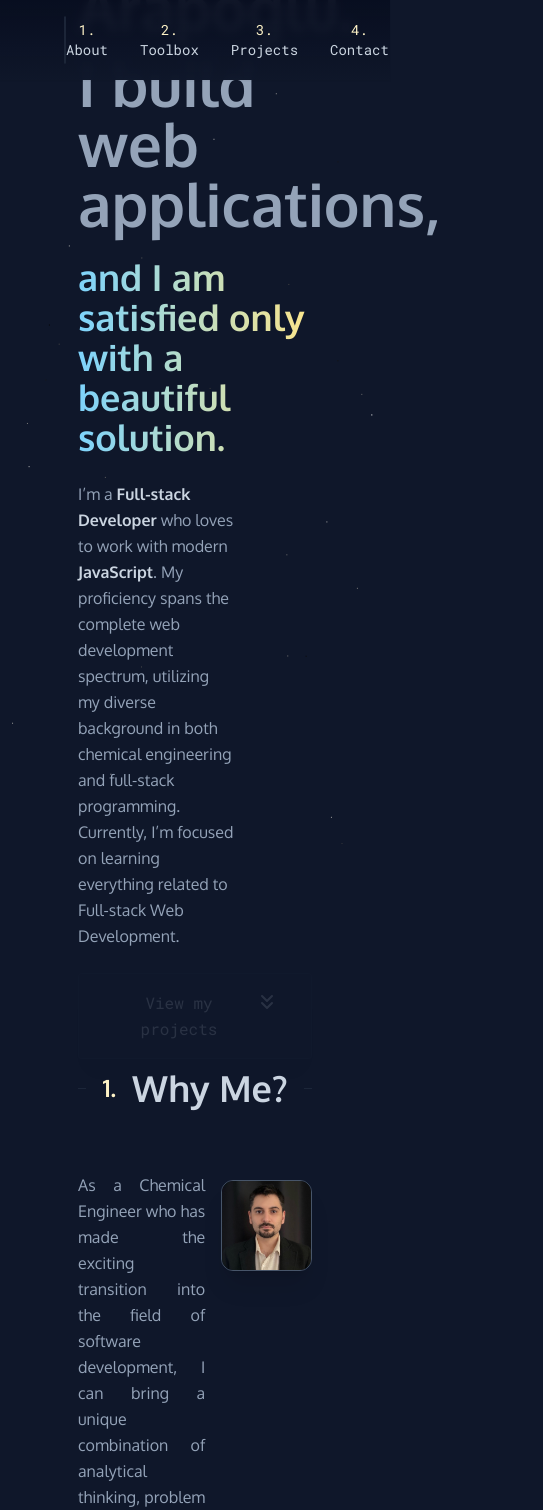
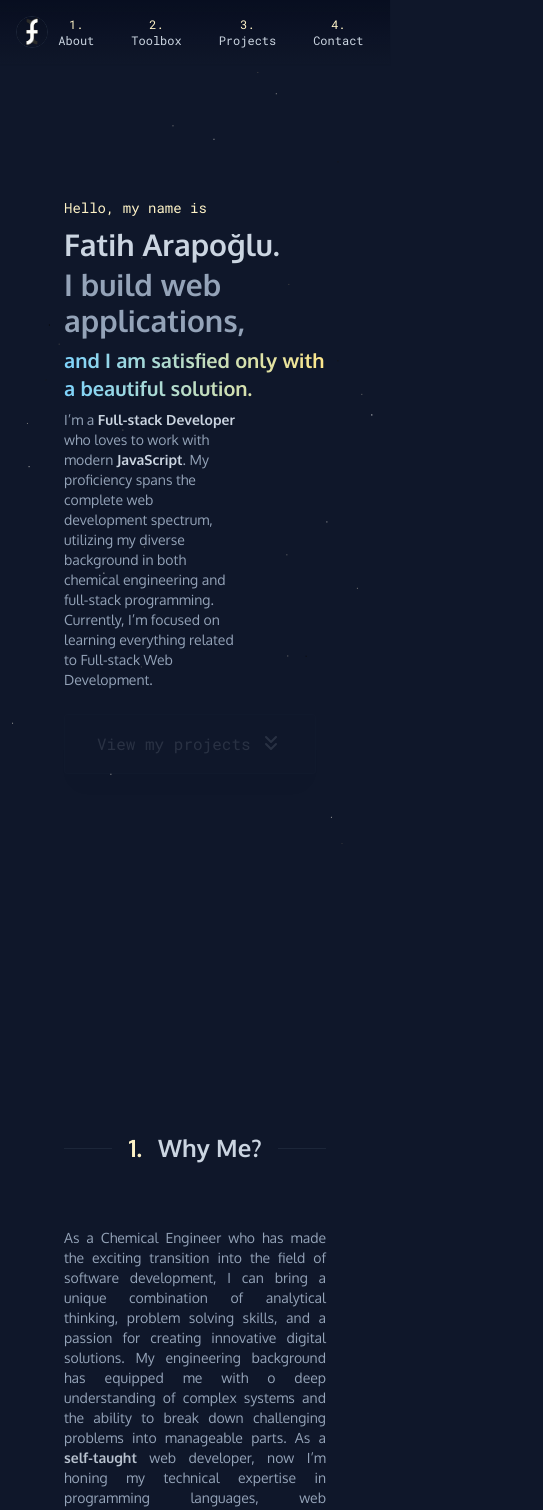
Before and after one commit to fatiharapoglu/portfolio-2023, a Next.js app: page / in a window 390 px wide. Shown: the top 1510 px of the page, 543 px wide, since content can reach past the window. Built offline with nearby package versions, Linux system fonts and the light colour scheme.

Commit message:
add responsivity

```diff
--- a/src/app/components/About.tsx
+++ b/src/app/components/About.tsx
@@ -14,9 +14,9 @@ export default function About() {
                 whileInView={{ opacity: 1, y: 0 }}
                 transition={{ duration: 0.5, delay: 0.3 }}
                 viewport={{ once: true }}
-                className="flex justify-between gap-4"
+                className="flex flex-col justify-between gap-4 xl:flex-row"
             >
-                <div className="w-7/12 text-justify">
+                <div className="text-justify text-sm md:text-base xl:w-7/12">
                     <p>
                         As a Chemical Engineer who has made the exciting transition into the field of software development, I
                         can bring a unique combination of analytical thinking, problem solving skills, and a passion for
@@ -54,7 +54,7 @@ export default function About() {
                         and gazing at the stars...
                     </p>
                 </div>
-                <Tilt options={defaultTiltOptions} className="mt-2 flex w-5/12 items-start justify-center">
+                <Tilt options={defaultTiltOptions} className="mt-2 flex items-start justify-center xl:w-5/12">
                     <Image
                         src="/me.jpeg"
                         width={350}
--- a/src/app/components/Contact.tsx
+++ b/src/app/components/Contact.tsx
@@ -85,7 +85,7 @@ export default function Contact() {
                 whileInView={{ opacity: 1, y: 0 }}
                 transition={{ duration: 0.5, delay: 1.25 }}
                 viewport={{ once: true }}
-                className="mx-auto flex w-2/5 flex-col items-center justify-center rounded-xl border border-slate-800/90 bg-slate-900 p-4 shadow-xl"
+                className="mx-auto flex w-fit flex-col items-center justify-center rounded-xl border border-slate-800/90 bg-slate-900 p-4 shadow-xl"
             >
                 {!isSubmitting ? (
                     <Formik initialValues={initialValues} validationSchema={validationSchema} onSubmit={handleSubmit}>
--- a/src/app/components/FeaturedProject.tsx
+++ b/src/app/components/FeaturedProject.tsx
@@ -25,7 +25,7 @@ export default function FeaturedProject({
     align = "right",
 }: FeaturedProjectProps) {
     return (
-        <div className="mb-16 grid grid-cols-2 items-center gap-8">
+        <div className="mb-16 grid items-center gap-8 md:grid-cols-2">
             <motion.div
                 initial={{ opacity: 0, y: 30 }}
                 whileInView={{ opacity: 1, y: 0 }}
@@ -41,7 +41,7 @@ export default function FeaturedProject({
                 >
                     {title}
                 </a>
-                <div className="text-md rounded-lg border border-slate-800/90 bg-slate-800/50 p-4 shadow-xl">
+                <div className="rounded-lg border border-slate-800/90 bg-slate-800/50 p-4 text-sm shadow-xl md:text-base">
                     {description}
                 </div>
                 <div
@@ -77,7 +77,7 @@ export default function FeaturedProject({
                     </a>
                 </div>
             </motion.div>
-            <Tilt options={defaultTiltOptions} className={`${align === "right" ? "order-last" : "order-first"}`}>
+            <Tilt options={defaultTiltOptions} className={`${align === "right" ? "md:order-last" : "md:order-first"}`}>
                 <motion.div
                     initial={{ opacity: 0, y: -30 }}
                     whileInView={{ opacity: 1, y: 0 }}
--- a/src/app/components/Header.tsx
+++ b/src/app/components/Header.tsx
@@ -28,7 +28,7 @@ export default function Header() {
         <header
             className={`${
                 isHidden ? "header-hidden" : "header-visible"
-            } sticky top-0 z-50 flex h-20 w-full items-center justify-between bg-slate-900/90 bg-gradient-to-b from-slate-950/50 to-slate-900/90 px-16 text-sm shadow-sm backdrop-blur-sm`}
+            } sticky top-0 z-50 flex h-16 w-full items-center justify-between bg-slate-900/90 bg-gradient-to-b from-slate-950/50 to-slate-900/90 px-4 text-xs shadow-sm backdrop-blur-sm md:h-20 md:px-20 md:text-sm`}
         >
             <motion.div
                 initial={{ opacity: 0, mixBlendMode: "lighten" }}
@@ -37,12 +37,12 @@ export default function Header() {
                 onClick={() => smoothScroll("")}
             >
                 <Image
-                    className="h-12 w-12 cursor-pointer rounded-full border border-slate-800/90 mix-blend-lighten transition-all duration-1000 hover:rotate-180"
+                    className="h-8 w-8 cursor-pointer rounded-full border border-slate-800/90 mix-blend-lighten transition-all duration-1000 hover:rotate-180 md:h-12 md:w-12"
                     src={logo}
                     alt="logo"
                 />
             </motion.div>
-            <ul className="font-roboto-mono flex items-center gap-8">
+            <ul className="font-roboto-mono flex items-center gap-4 md:gap-8">
                 <motion.li
                     initial={{ y: -100 }}
                     animate={{ y: 0 }}
--- a/src/app/components/Introduction.tsx
+++ b/src/app/components/Introduction.tsx
@@ -5,12 +5,12 @@ import { smoothScroll } from "../utilities/scroll";
 
 export default function Introduction() {
     return (
-        <section className="flex h-[calc(100vh-5rem)] flex-col justify-center">
+        <section className="flex h-screen flex-col justify-center md:h-[calc(100vh-5rem)]">
             <motion.h1
                 initial={{ opacity: 0, y: 20 }}
                 animate={{ opacity: 1, y: 0 }}
                 transition={{ duration: 0.5 }}
-                className="font-roboto-mono pb-6 pl-1 text-lg text-amber-100"
+                className="font-roboto-mono pb-2 text-sm text-amber-100 md:pb-6 md:pl-1 md:text-base lg:text-lg"
             >
                 Hello, my name is
             </motion.h1>
@@ -18,7 +18,7 @@ export default function Introduction() {
                 initial={{ opacity: 0, y: 20 }}
                 animate={{ opacity: 1, y: 0 }}
                 transition={{ duration: 0.5, delay: 0.2 }}
-                className="pb-4 text-6xl font-bold text-slate-300"
+                className="pb-1 text-3xl font-bold text-slate-300 md:pb-4 md:text-4xl lg:text-6xl"
             >
                 Fatih Arapoğlu.
             </motion.div>
@@ -26,7 +26,7 @@ export default function Introduction() {
                 initial={{ opacity: 0, y: 20 }}
                 animate={{ opacity: 1, y: 0 }}
                 transition={{ duration: 0.5, delay: 0.4 }}
-                className="pb-6 text-6xl font-bold text-slate-400"
+                className="pb-2 text-3xl font-bold text-slate-400 md:pb-6 md:text-5xl lg:text-6xl"
             >
                 I build web applications,
             </motion.div>
@@ -34,7 +34,7 @@ export default function Introduction() {
                 initial={{ opacity: 0, y: 20 }}
                 animate={{ opacity: 1, y: 0 }}
                 transition={{ duration: 0.5, delay: 0.6 }}
-                className="bg-gradient-to-r from-sky-300 to-amber-200 bg-clip-text pb-6 text-4xl font-bold text-transparent"
+                className="bg-gradient-to-r from-sky-300 to-amber-200 bg-clip-text pb-2 text-xl font-bold text-transparent md:pb-6 md:text-3xl lg:text-4xl"
             >
                 and I am satisfied only with a beautiful solution.
             </motion.div>
@@ -42,7 +42,7 @@ export default function Introduction() {
                 initial={{ opacity: 0, y: 20 }}
                 animate={{ opacity: 1, y: 0 }}
                 transition={{ duration: 0.5, delay: 0.8 }}
-                className="w-2/3"
+                className="w-2/3 text-sm lg:text-base"
             >
                 I’m a <strong className="text-slate-300">Full-stack Developer</strong> who loves to work with modern{" "}
                 <strong className="text-slate-300">JavaScript</strong>. My proficiency spans the complete web development
--- a/src/app/components/Loading.tsx
+++ b/src/app/components/Loading.tsx
@@ -5,7 +5,7 @@ import loadingGif from "../../../public/animated-logo-black.gif";
 export default function Loading() {
     return (
         <div className="flex h-screen select-none items-center justify-center">
-            <Image src={loadingGif} alt="loading" className="w-48 mix-blend-lighten" />
+            <Image src={loadingGif} alt="loading" className="w-40 mix-blend-lighten md:w-44 lg:w-48" />
         </div>
     );
 }
--- a/src/app/components/Main.tsx
+++ b/src/app/components/Main.tsx
@@ -6,7 +6,7 @@ import Projects from "./Projects";
 
 export default function Main() {
     return (
-        <main className="container mx-auto flex w-3/5 flex-col justify-center gap-48">
+        <main className="mx-16 flex flex-col justify-center gap-48 md:mx-auto md:w-4/5 lg:w-9/12 xl:w-2/3">
             <Introduction />
             <About />
             <Toolbox />
--- a/src/app/components/Projects.tsx
+++ b/src/app/components/Projects.tsx
@@ -89,7 +89,7 @@ export default function Projects() {
             {isLoadedMore && (
                 <div className="mt-16 flex flex-col">
                     <h1 className="mb-8 text-center text-xl font-bold text-slate-300">Other Noteworthy Projects</h1>
-                    <section className="mb-8 grid grid-cols-3 gap-4">
+                    <section className="mb-8 grid gap-4 md:grid-cols-2 lg:grid-cols-3">
                         <SecondaryProject
                             builtWith={["React.js"]}
                             title="CV Generator"
@@ -146,7 +146,7 @@ export default function Projects() {
                         viewport={{ once: true }}
                         href="https://github.com/fatiharapoglu"
                         target="_blank"
-                        className="font-roboto-mono inline-block self-center rounded border border-slate-800/90 bg-slate-900 px-8 py-4 text-slate-300 shadow-xl transition-all duration-300 hover:bg-slate-800/90"
+                        className="font-roboto-mono inline-block self-center rounded border border-slate-800/90 bg-slate-900 px-8 py-4 text-xs text-slate-300 shadow-xl transition-all duration-300 hover:bg-slate-800/90 md:text-sm lg:text-base"
                     >
                         Interested in more? Check out my Github.
                     </motion.a>
--- a/src/app/components/SecondaryProject.tsx
+++ b/src/app/components/SecondaryProject.tsx
@@ -24,7 +24,7 @@ export default function SecondaryProject({
             whileInView={{ opacity: 1, y: 0 }}
             transition={{ duration: 0.5, delay: animationDelay }}
             viewport={{ once: true }}
-            className="flex aspect-square h-full flex-col gap-4 rounded-xl bg-slate-800/50 p-4 shadow-xl"
+            className="flex h-full flex-col gap-4 rounded-xl bg-slate-800/50 p-4 shadow-xl md:aspect-square"
         >
             <div className="flex w-full justify-between rounded-full">
                 <ReactSVG src="/svg/app.svg" className="fill-current text-amber-100" />
--- a/src/app/components/Title.tsx
+++ b/src/app/components/Title.tsx
@@ -7,7 +7,7 @@ export default function Title({ count, title }: { count: number; title: string }
             whileInView={{ opacity: 1, y: 0 }}
             transition={{ duration: 0.5 }}
             viewport={{ once: true }}
-            className="mb-16 mt-8 text-center text-4xl font-bold text-slate-300"
+            className="mb-16 mt-8 text-center text-2xl font-bold text-slate-300 md:text-3xl lg:text-4xl"
         >
             <div className="flex items-center">
                 <div className="h-px w-1/2 bg-slate-800/90"></div>
--- a/src/app/components/ToolCard.tsx
+++ b/src/app/components/ToolCard.tsx
@@ -17,8 +17,8 @@ export default function ToolCard({ href, src, title, description }: ToolCardProp
             <div className="mb-4 h-6 w-6 rounded-full">
                 <ReactSVG src={src} className="fill-current text-slate-200" />
             </div>
-            <h2 className="text-md mb-1 text-slate-200">{title}</h2>
-            <p className="text-sm text-slate-500">{description}</p>
+            <h2 className="mb-1 text-sm text-slate-200 md:text-base">{title}</h2>
+            <p className="text-xs text-slate-500 md:text-sm">{description}</p>
         </a>
     );
 }
--- a/src/app/components/Toolbox.tsx
+++ b/src/app/components/Toolbox.tsx
@@ -14,8 +14,8 @@ export default function Toolbox() {
                 viewport={{ once: true }}
                 className="flex flex-col gap-4"
             >
-                <h1 className="text-xl font-bold text-slate-300">Languages</h1>
-                <div className="grid grid-cols-6 gap-4">
+                <h1 className="text-center text-xl font-bold text-slate-300 lg:text-left">Languages</h1>
+                <div className="grid grid-cols-2 gap-4 lg:grid-cols-4 xl:grid-cols-6">
                     <ToolCard
                         description="Scripting language"
                         href="https://www.javascript.com/"
@@ -47,10 +47,12 @@ export default function Toolbox() {
                 whileInView={{ opacity: 1, y: 0 }}
                 transition={{ duration: 0.5, delay: 0.3 }}
                 viewport={{ once: true }}
-                className="mt-4 flex flex-col gap-4"
+                className="mt-8 flex flex-col gap-4"
             >
-                <h1 className="mt-4 text-xl font-bold text-slate-300">JavaScript Libraries & Frameworks</h1>
-                <div className="grid grid-cols-6 gap-4">
+                <h1 className="text-center text-xl font-bold text-slate-300 lg:text-left">
+                    JavaScript Libraries & Frameworks
+                </h1>
+                <div className="grid grid-cols-2 gap-4 lg:grid-cols-4 xl:grid-cols-6">
                     <ToolCard
                         description="JavaScript library"
                         href="https://react.dev/"
@@ -82,10 +84,10 @@ export default function Toolbox() {
                 whileInView={{ opacity: 1, y: 0 }}
                 transition={{ duration: 0.5, delay: 0.3 }}
                 viewport={{ once: true }}
-                className="mt-4 flex flex-col gap-4"
+                className="mt-8 flex flex-col gap-4"
             >
-                <h1 className="mt-4 text-xl font-bold text-slate-300">CSS Tools & Frameworks</h1>
-                <div className="grid grid-cols-6 gap-4">
+                <h1 className="text-center text-xl font-bold text-slate-300 lg:text-left">CSS Tools & Frameworks</h1>
+                <div className="grid grid-cols-2 gap-4 lg:grid-cols-4 xl:grid-cols-6">
                     <ToolCard
                         description="CSS framework"
                         href="https://tailwindcss.com/"
@@ -123,10 +125,10 @@ export default function Toolbox() {
                 whileInView={{ opacity: 1, y: 0 }}
                 transition={{ duration: 0.5, delay: 0.3 }}
                 viewport={{ once: true }}
-                className="mt-4 flex flex-col gap-4"
+                className="mt-8 flex flex-col gap-4"
             >
-                <h1 className="mt-4 text-xl font-bold text-slate-300">Databases & Back-end Services</h1>
-                <div className="grid grid-cols-6 gap-4">
+                <h1 className="text-center text-xl font-bold text-slate-300 lg:text-left">Databases & Back-end Services</h1>
+                <div className="grid grid-cols-2 gap-4 lg:grid-cols-4 xl:grid-cols-6">
                     <ToolCard
                         description="NoSQL database"
                         href="https://www.mongodb.com/"
@@ -158,10 +160,10 @@ export default function Toolbox() {
                 whileInView={{ opacity: 1, y: 0 }}
                 transition={{ duration: 0.5, delay: 0.3 }}
                 viewport={{ once: true }}
-                className="mt-4 flex flex-col gap-4"
+                className="mt-8 flex flex-col gap-4"
             >
-                <h1 className="mt-4 text-xl font-bold text-slate-300">Development Tools</h1>
-                <div className="grid grid-cols-6 gap-4">
+                <h1 className="text-center text-xl font-bold text-slate-300 lg:text-left">Development Tools</h1>
+                <div className="grid grid-cols-2 gap-4 lg:grid-cols-4 xl:grid-cols-6">
                     <ToolCard
                         description="TypeScript and Node.js ORM"
                         href="https://www.prisma.io/"
```
